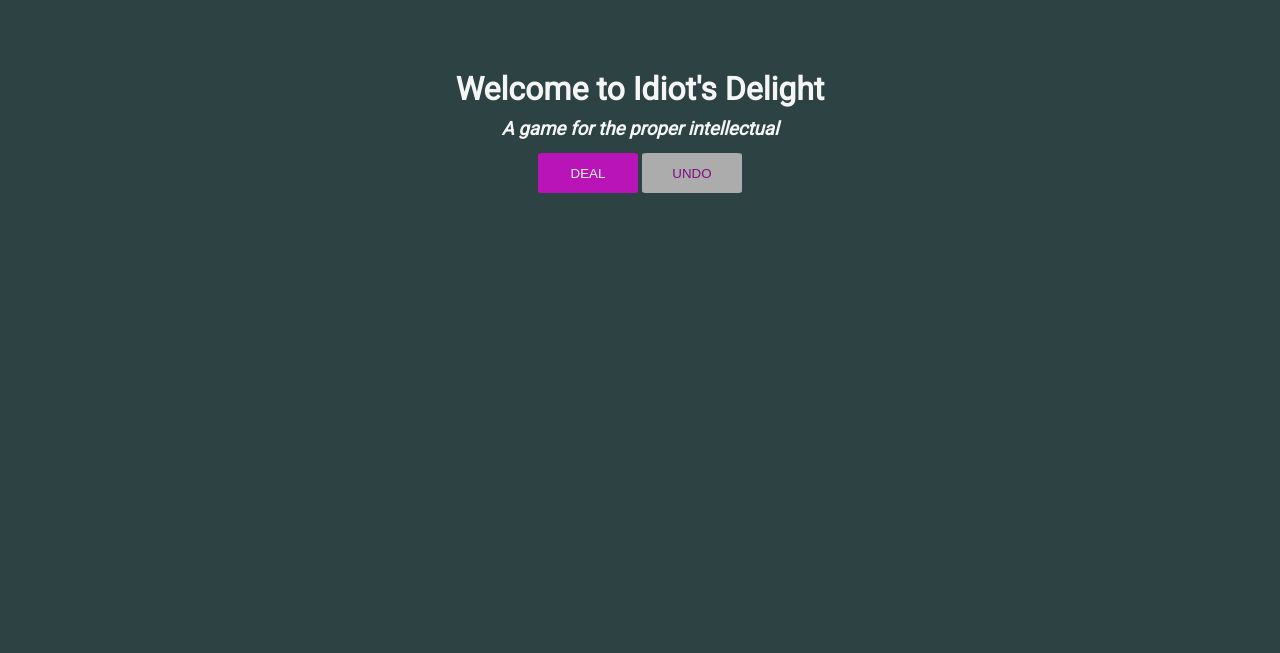
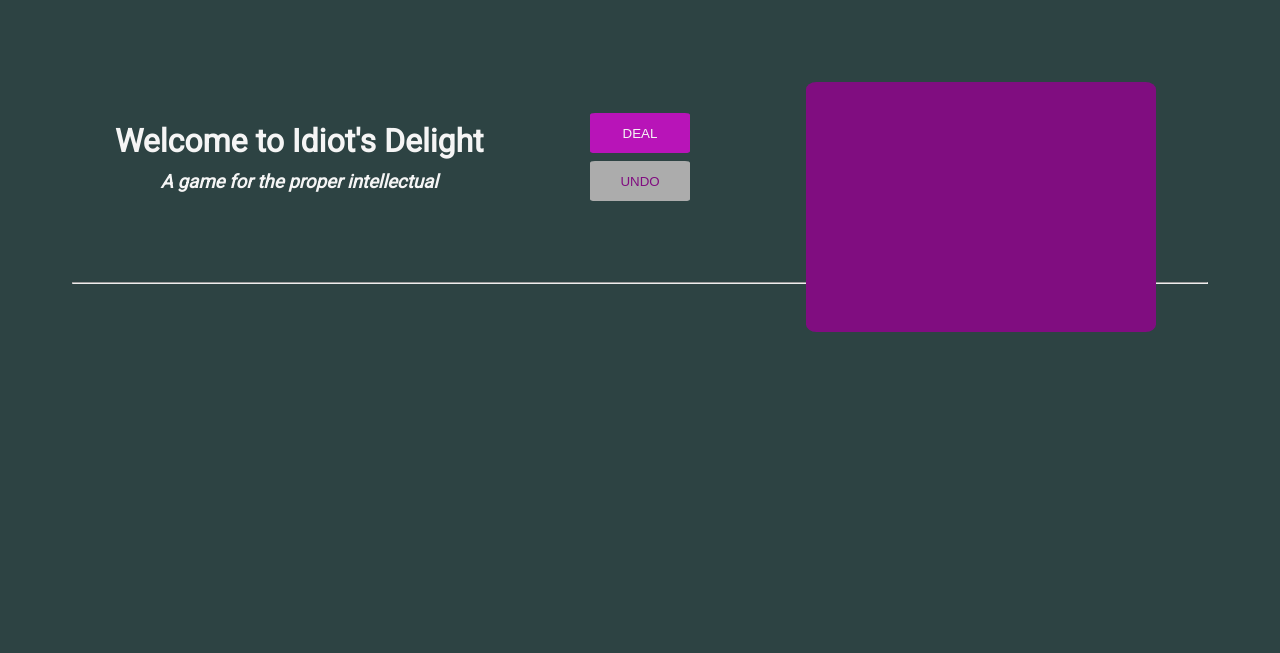
Before and after one commit to dillontitcomb/idiots-delight, a plain HTML site: page game.html in a window 1280 px wide. Drawn offline with Linux system fonts and the light colour scheme.

Commit message:
change top interface layout. Still broken.

```diff
--- a/game.html
+++ b/game.html
@@ -10,12 +10,28 @@
 	</head>
 	<body>
 		<div class="container">
-			<h1 class="landing-header">Welcome to Idiot's Delight</h1>
-			<h3><em>A game for the proper intellectual</em></h3>
+			<div class="interface">
+				<div class="header-text">
+					<h1>Welcome to Idiot's Delight</h1>
+					<h3><em>A game for the proper intellectual</em></h3>
+				</div>
+				<div class="button-panel">
+					<button class="btn btn-primary" onclick="handleClickDeal()">
+						DEAL
+					</button>
+					<button class="btn btn-secondary" onclick="handleUndo()">UNDO</button>
+				</div>
+				<div class="deck">
+					<div class="card" id="deck">
+						<div class="card-top"></div>
+						<div class="card-mid"></div>
+						<div class="card-bot"></div>
+					</div>
+				</div>
+			</div>
+			<hr />
 			<div id="results-party"></div>
 			<div id="results"></div>
-			<button class="btn btn-primary" onclick="handleClickDeal()">DEAL</button>
-			<button class="btn btn-secondary" onclick="handleUndo()">UNDO</button>
 			<div class="stacks">
 				<div id="stack-1" class="stack"></div>
 				<div id="stack-2" class="stack"></div>
--- a/style.css
+++ b/style.css
@@ -105,6 +105,18 @@ body {
 	justify-content: center;
 	border: 2px dashed #f28cf2;
 }
+
+#deck {
+	transform: rotate(90deg);
+	background: #800d80;
+	box-shadow: none;
+}
+
+.deck {
+	height: 250px;
+	flex: 2;
+}
+
 .move-card-warning {
 	padding: 2rem;
 	text-align: center;
@@ -157,7 +169,7 @@ i.fa-diamond {
 
 .btn {
 	border: none;
-	display: inline-block;
+	display: block;
 	margin: auto;
 	margin-top: 0.5rem;
 	margin-bottom: 0.5rem;
@@ -194,6 +206,21 @@ li {
 	margin-top: 0.5rem;
 }
 
+.interface {
+	display: flex;
+	flex-direction: row;
+	justify-content: space-between;
+	align-items: center;
+}
+
+.button-panel {
+	flex: 1;
+}
+
+.header-text {
+	flex: 2;
+}
+
 #cards-remaining {
 	margin: 1rem;
 }
```
Also changed, not shown: index.html (+0 -1 lines).
